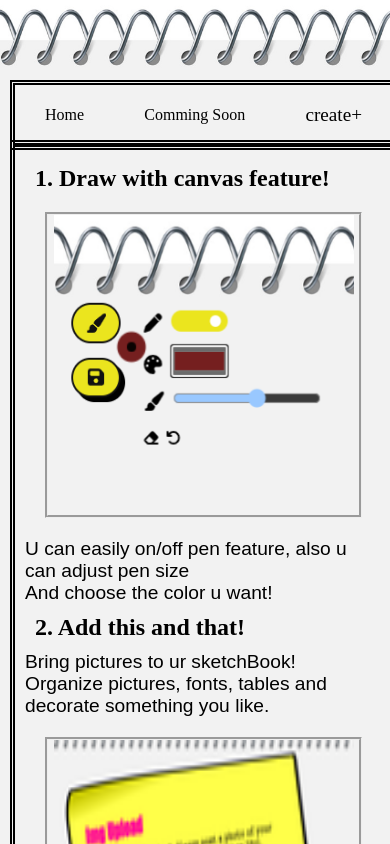
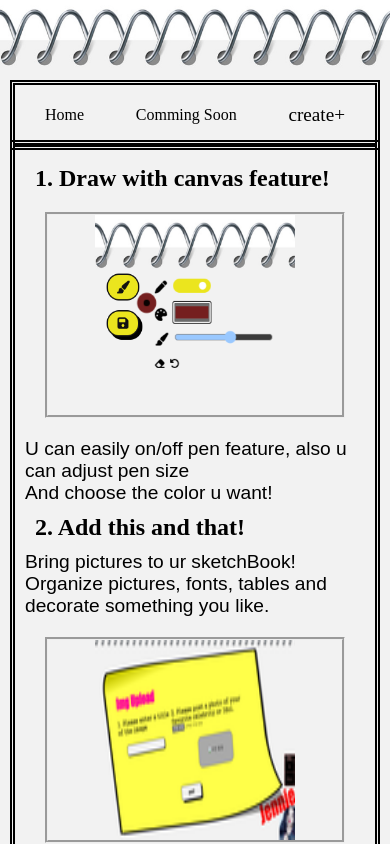
Before and after one commit to Kang-Jeong-Woo/duckZilPad, a Next.js app: page / in a window 390 px wide. Shown: the top 844 px of the page. Built offline with nearby package versions, Linux system fonts and the light colour scheme.

Commit message:
[업데이트] 폼 반응형 작성중..

```diff
--- a/src/components/Form/FontAddForm.tsx
+++ b/src/components/Form/FontAddForm.tsx
@@ -32,14 +32,14 @@ const FontAddForm:React.FC = () => {
             <form className={classes.fontForm} onSubmit={addFont}>
 
                 <div className={classes.contentCntnr}>
-                    <h2><label htmlFor={"content"}>1. Please enter the content.</label></h2>
+                    <h2 className={classes.paragraph}><span>1. Please enter the content.</span></h2>
                     <div className={classes.center}>
                         <input className={classes.input} type="text" id={"content"} name={"content"} ref={inputRef}/>
                     </div>
                 </div>
 
                 <div className={classes.fontCntnr}>
-                    <h2><label htmlFor={"select"}>2. Choose the font you want.</label></h2>
+                    <h2 className={classes.paragraph}><span>2. Choose the font you want.</span></h2>
                     <div className={classes.center}>
                         <select className={classes.select} ref={styleRef} defaultValue={""} id={"select"}>
                             <option defaultValue={""} style={{textAlign:"center"}}>Choose the font.</option>
@@ -52,7 +52,7 @@ const FontAddForm:React.FC = () => {
                 </div>
 
                 <div className={classes.colorCntnr}>
-                    <h2><label htmlFor={"color"}>3. Select the color of the font you want.</label></h2>
+                    <h2 className={classes.paragraph}><span>3. Select the color of the font you want.</span></h2>
                     <div className={classes.center}>
                         <input type={"color"} id={"color"} name={"color"} ref={colorRef}/>
                     </div>
--- a/src/components/Login/Login.tsx
+++ b/src/components/Login/Login.tsx
@@ -87,7 +87,7 @@ export default function Login() {
 // styled components
 const Body = styled.div`
     width: 100%;
-    height: 95vh;
+    //height: 95vh;
     display: flex;
     justify-content: center;
     align-items: center;
--- a/src/components/Login/SignUp.tsx
+++ b/src/components/Login/SignUp.tsx
@@ -148,7 +148,7 @@ export default SignUp;
 // styled components
 const Body = styled.div`
     width: 100%;
-    height: 95vh;
+    //height: 95vh;
     display: flex;
     justify-content: center;
     align-items: center;
--- a/src/components/Main/MainPage.tsx
+++ b/src/components/Main/MainPage.tsx
@@ -12,7 +12,7 @@ const MainPage:React.FC = () => {
                 <Title>1. Draw with canvas feature!</Title>
                 <ContentCntnr>
                     <VideoCntnr>
-                        <Image src={canvasEx} alt={"캔버스 그리기 기능"} width={300} height={300}/>
+                        <Image src={canvasEx} alt={"캔버스 그리기 기능"} width={200} height={200}/>
                     </VideoCntnr>
                     <span>U can easily on/off pen feature, also u can adjust pen size<br/>And choose the color u want!</span>
                 </ContentCntnr>
@@ -24,14 +24,14 @@ const MainPage:React.FC = () => {
                         Organize pictures, fonts, tables and decorate something you like.<br/>
                     </span>
                     <VideoCntnr>
-                        <Image src={postEx} alt={"다양한 포스트 기능"} width={300} height={300}/>
+                        <Image src={postEx} alt={"다양한 포스트 기능"} width={200} height={200}/>
                     </VideoCntnr>
                 </ContentCntnr>
 
                 <Title>3. Save the last work you did!</Title>
                 <ContentCntnr>
                     <VideoCntnr>
-                        <Image src={saveEx} alt={"저장 기능"} width={300} height={300}/>
+                        <Image src={saveEx} alt={"저장 기능"} width={200} height={200}/>
                     </VideoCntnr>
                     <span>U can save the work u did with the Save button!</span>
                 </ContentCntnr>
@@ -61,6 +61,7 @@ const ContentCntnr = styled.div`
     display: block;
     & span{
       font-size: larger;
+      min-width: 0px;
     }
   }
 `;
@@ -69,7 +70,5 @@ const VideoCntnr = styled.div`
   align-items: center;
   justify-content: center;
   margin: 20px;
-  min-width: 300px;
-  min-height: 300px;
   border: groove;
 `;
--- a/src/components/UI/Container.module.css
+++ b/src/components/UI/Container.module.css
@@ -11,7 +11,7 @@
     padding: 10px;
 }
 
-.Cntnr button {
+.Cntnr .btn {
     border: none;
     background: inherit;
     color: black;
--- a/src/components/UI/Container.tsx
+++ b/src/components/UI/Container.tsx
@@ -23,7 +23,7 @@ const Container:React.FC<{
             <div className={`${classes.Nav} ${classes.border} ${classes.align}`}>
                 <Link href={"/"}>Home</Link>
                 <div> Comming Soon </div>
-                <button onClick={isLoggedIn}>create+</button>
+                <button className={classes.btn} onClick={isLoggedIn}>create+</button>
             </div>
             <div className={`${classes.SideL} ${classes.border} ${classes.center}`}>광고 배너</div>
             <div className={`${classes.SideR} ${classes.border} ${classes.center}`}>광고 배너</div>
--- a/src/components/UI/Modal.tsx
+++ b/src/components/UI/Modal.tsx
@@ -90,4 +90,7 @@ const PostItModal = styled.div`
   padding: 6em;
   z-index: 100000;
   animation: ${slideDown} 300ms ease-out forwards;
+  @media (max-width: 1326px) {
+    padding: 4em;
+  }
 `;
--- a/src/pages/log-in/index.tsx
+++ b/src/pages/log-in/index.tsx
@@ -25,7 +25,7 @@ const LogInPage = () => {
 
                 <meta property={"og:type"} content={"webstie"}/>
                 <meta property={"og:title"} content={`Duck Zil log-in`}/>
-                <meta property={"og:description"} content={`덕질패드에 참여하세요!`}/>
+                <meta property={"og:description"} content={`정우 & 상민's Project에 로그인 하세요!`}/>
                 <meta property={"og:image"} content={`${logo}`}/>
                 <meta property={"og:url"} content={`https://duck-zil-pad-axwt.vercel.app/log-in`}/>
                 <meta property={"og:site_name"} content={"Duck Zil Pad"}/>
```
Also changed, not shown: src/components/Form/Form.module.css (+17 -5 lines).
